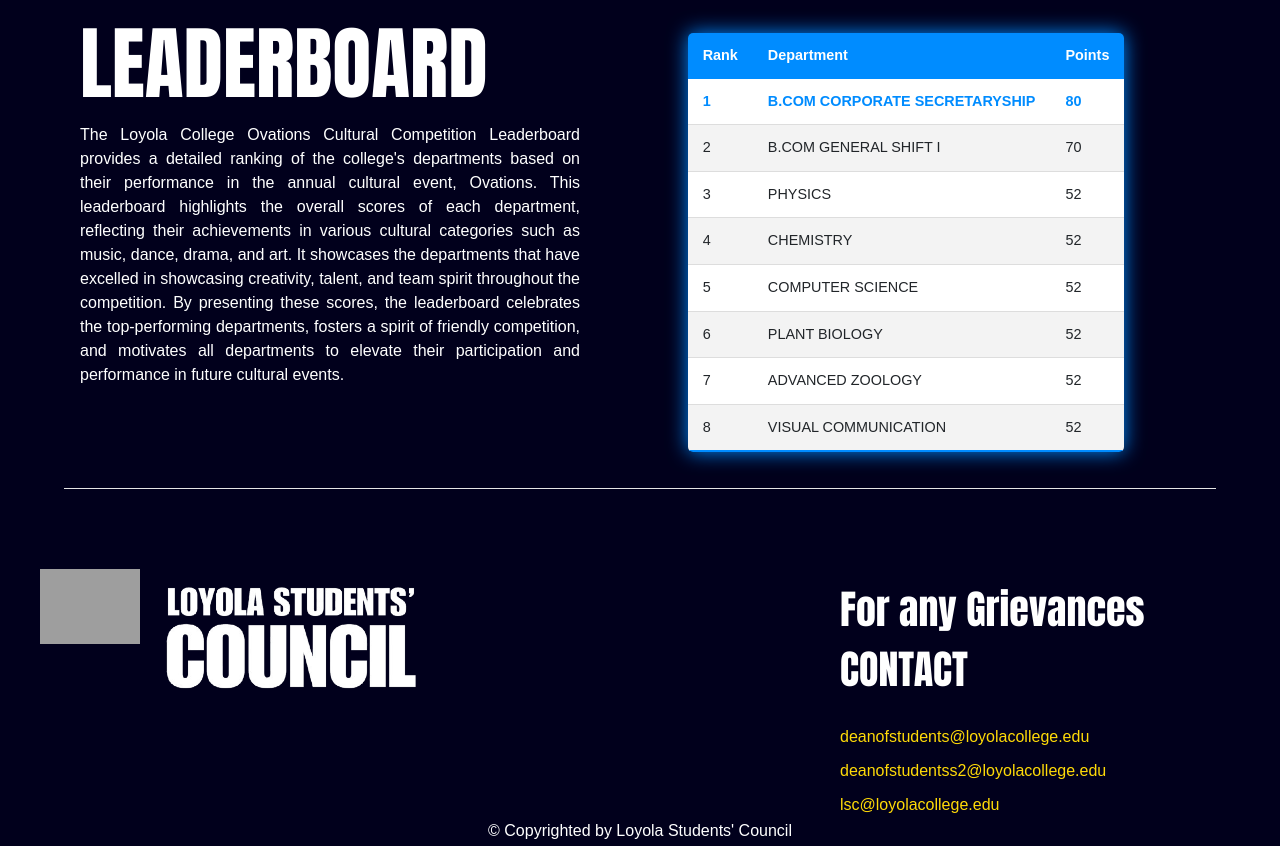
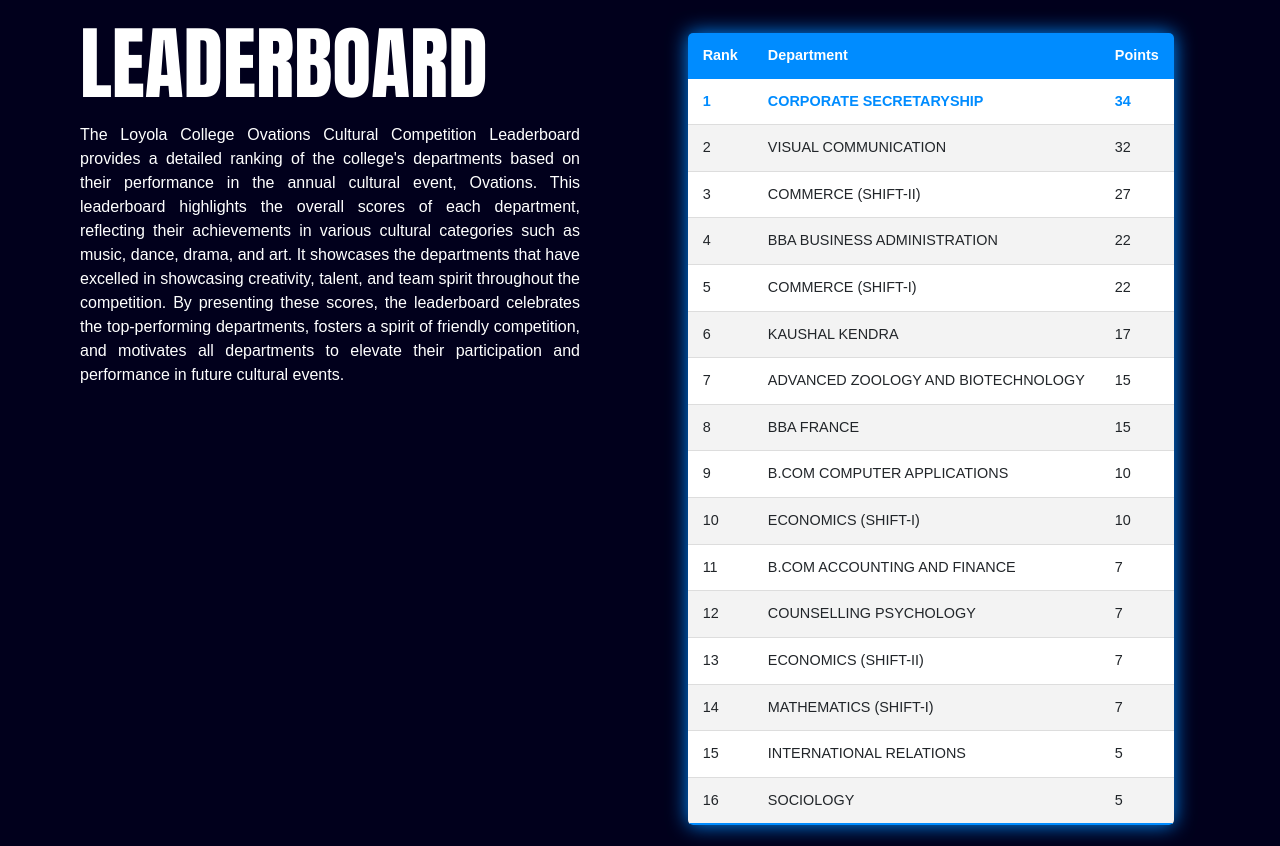
Before and after one commit to SharmelRayen/Leaderboard, a plain HTML site: page public/index.html in a window 1280 px wide. Shown: the part 747-1593 px from the top of the page. Drawn offline with nearby package versions, Linux system fonts and the light colour scheme; grey boxes are pictures that could not be loaded.

Commit message:
Final 12/09/2024

```diff
--- a/public/index.html
+++ b/public/index.html
@@ -74,44 +74,84 @@
                     <tbody>
                         <tr class="active-row">
                             <td>1</td>
-                            <td>B.COM CORPORATE SECRETARYSHIP</td>
-                            <td>80</td>
+                            <td>CORPORATE SECRETARYSHIP</td>
+                            <td>34</td>
                         </tr>
                         <tr>
                             <td>2</td>
-                            <td>B.COM GENERAL SHIFT I</td>
-                            <td>70</td>
+                            <td>VISUAL COMMUNICATION</td>
+                            <td>32</td>
                         </tr>
                         <tr>
                             <td>3</td>
-                            <td>PHYSICS</td>
-                            <td>52</td>
+                            <td>COMMERCE (SHIFT-II)</td>
+                            <td>27</td>
                         </tr>
                         <!-- Repeated rows for demonstration -->
                         <tr>
                             <td>4</td>
-                            <td>CHEMISTRY</td>
-                            <td>52</td>
+                            <td>BBA BUSINESS ADMINISTRATION</td>
+                            <td>22</td>
                         </tr>
                         <tr>
                             <td>5</td>
-                            <td>COMPUTER SCIENCE</td>
-                            <td>52</td>
+                            <td>COMMERCE (SHIFT-I)</td>
+                            <td>22</td>
                         </tr>
                         <tr>
                             <td>6</td>
-                            <td>PLANT BIOLOGY</td>
-                            <td>52</td>
+                            <td>KAUSHAL KENDRA</td>
+                            <td>17</td>
                         </tr>
                         <tr>
                             <td>7</td>
-                            <td>ADVANCED ZOOLOGY</td>
-                            <td>52</td  >
+                            <td>ADVANCED ZOOLOGY AND BIOTECHNOLOGY</td>
+                            <td>15</td  >
                         </tr>
                         <tr>
                             <td>8</td>
-                            <td>VISUAL COMMUNICATION</td>
-                            <td>52</td>
+                            <td>BBA FRANCE</td>
+                            <td>15</td>
+                        </tr>
+                        <tr>
+                            <td>9</td>
+                            <td>B.COM COMPUTER APPLICATIONS</td>
+                            <td>10</td>
+                        </tr>
+                        <tr>
+                            <td>10</td>
+                            <td>ECONOMICS (SHIFT-I)</td>
+                            <td>10</td>
+                        </tr>
+                        <tr>
+                            <td>11</td>
+                            <td>B.COM ACCOUNTING AND FINANCE</td>
+                            <td>7</td>
+                        </tr>
+                        <tr>
+                            <td>12</td>
+                            <td>COUNSELLING PSYCHOLOGY</td>
+                            <td>7</td>
+                        </tr>
+                        <tr>
+                            <td>13</td>
+                            <td>ECONOMICS (SHIFT-II)</td>
+                            <td>7</td>
+                        </tr>
+                        <tr>
+                            <td>14</td>
+                            <td>MATHEMATICS (SHIFT-I)</td>
+                            <td>7</td>
+                        </tr>
+                        <tr>
+                            <td>15</td>
+                            <td>INTERNATIONAL RELATIONS</td>
+                            <td>5</td>
+                        </tr>
+                        <tr>
+                            <td>16</td>
+                            <td>SOCIOLOGY</td>
+                            <td>5</td>
                         </tr>
                     </tbody>
                 </table>
```
